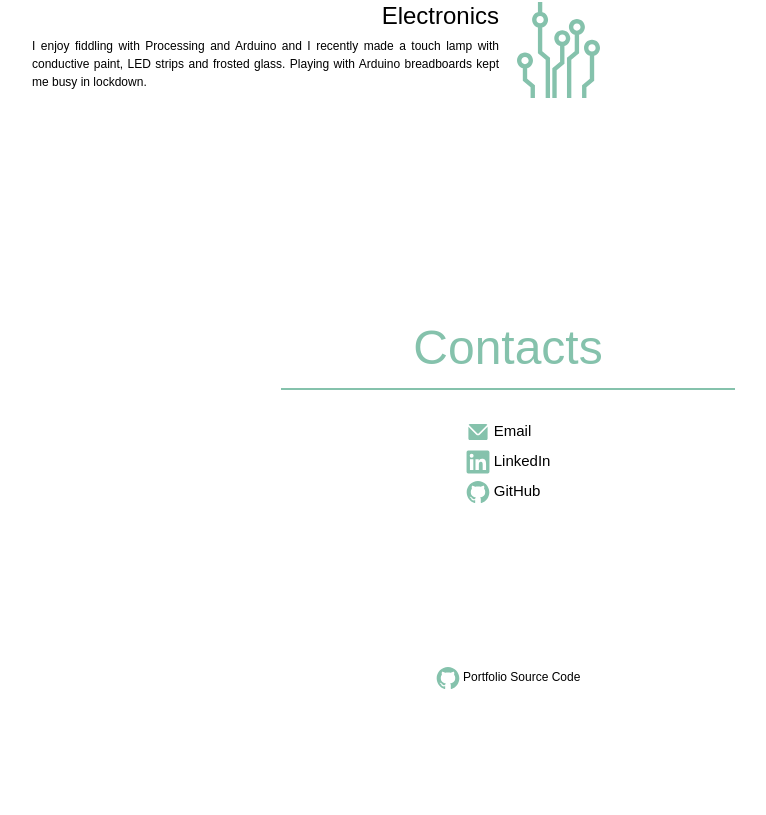
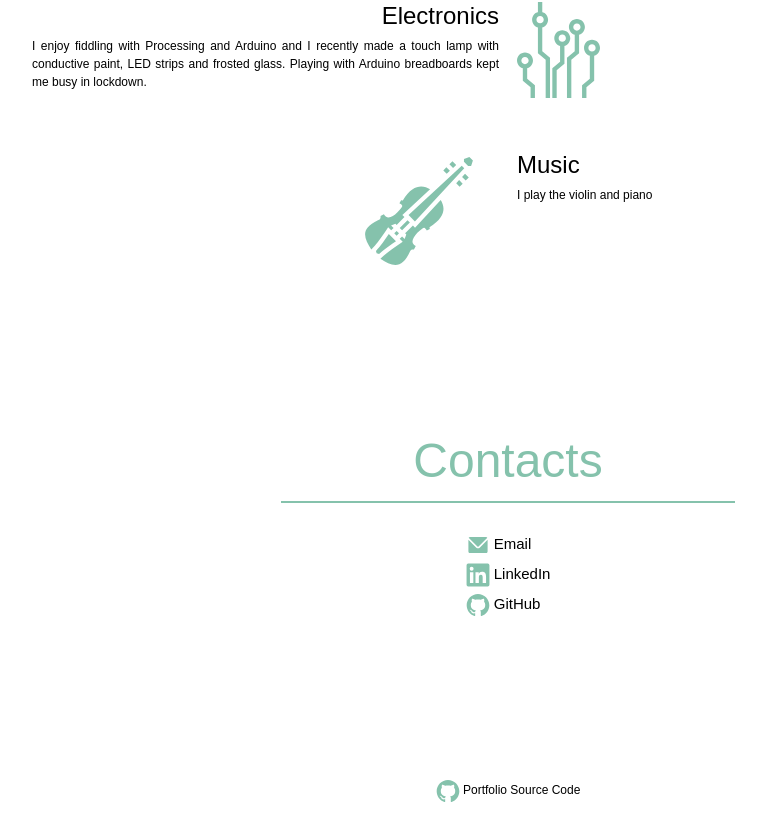
Before and after one commit to Annel18/Portfolio, a React (Vite) app: page / in a window 1280 px wide. Shown: the part 4577-5392 px from the top of the page, without its empty margins (132-898 px from the left). Before the commit the page ends 5279 px from the top, so only its background shows below. Built offline with nearby package versions, Linux system fonts and the light colour scheme; a web font is replaced by a local one.

Commit message:
music interest added

```diff
--- a/src/components/Interests.jsx
+++ b/src/components/Interests.jsx
@@ -3,6 +3,7 @@
 import { Container, Row, Col } from "react-bootstrap"
 import knitLogo from '../assets/icons/knittingLogo.svg'
 import circuit from '../assets/icons/circuit.svg'
+import musicLogo from '../assets/icons/musicLogo.svg'
 
 
 
@@ -19,6 +20,11 @@ export default function Interests() {
             img: circuit,
             description: '<p>I enjoy fiddling with Processing and Arduino and I recently made a touch lamp with conductive paint, LED strips and frosted glass. Playing with Arduino breadboards kept me busy in lockdown.</p>'
         },
+        {
+            title: 'Music',
+            img: musicLogo,
+            description: '<p>I play the violin and piano</p>'
+        }
     ]
 
     return (
```
